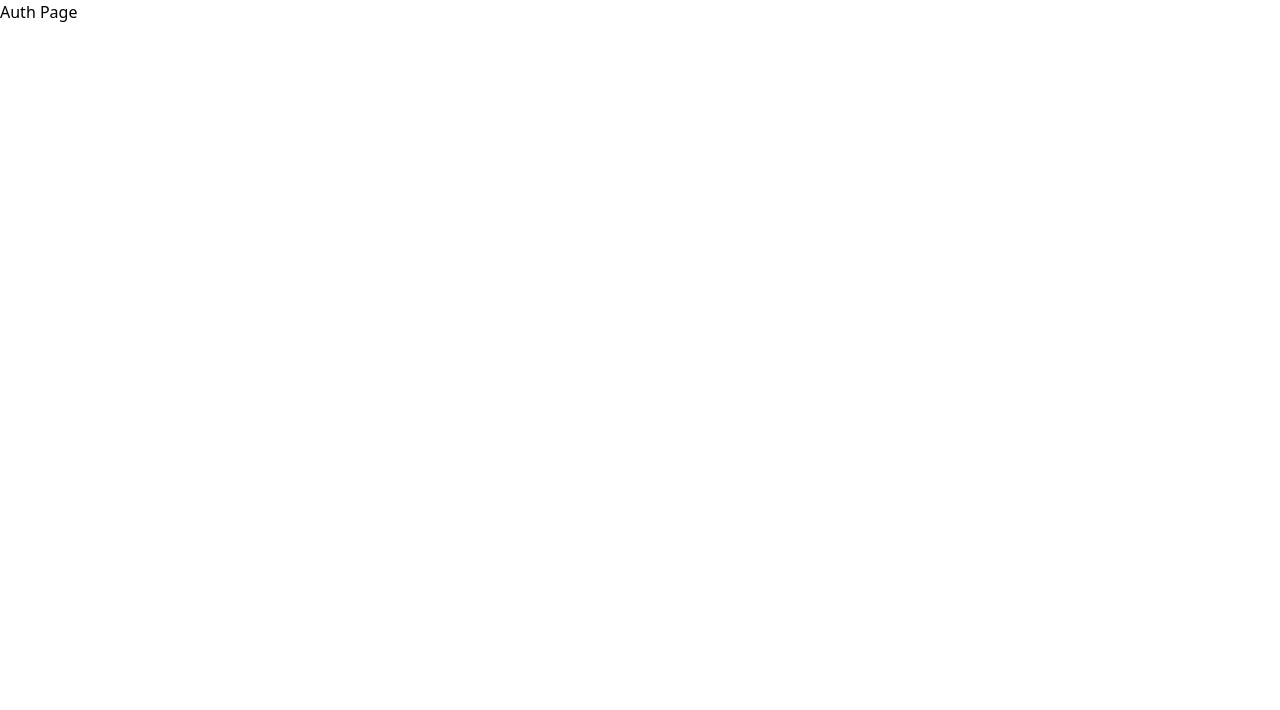
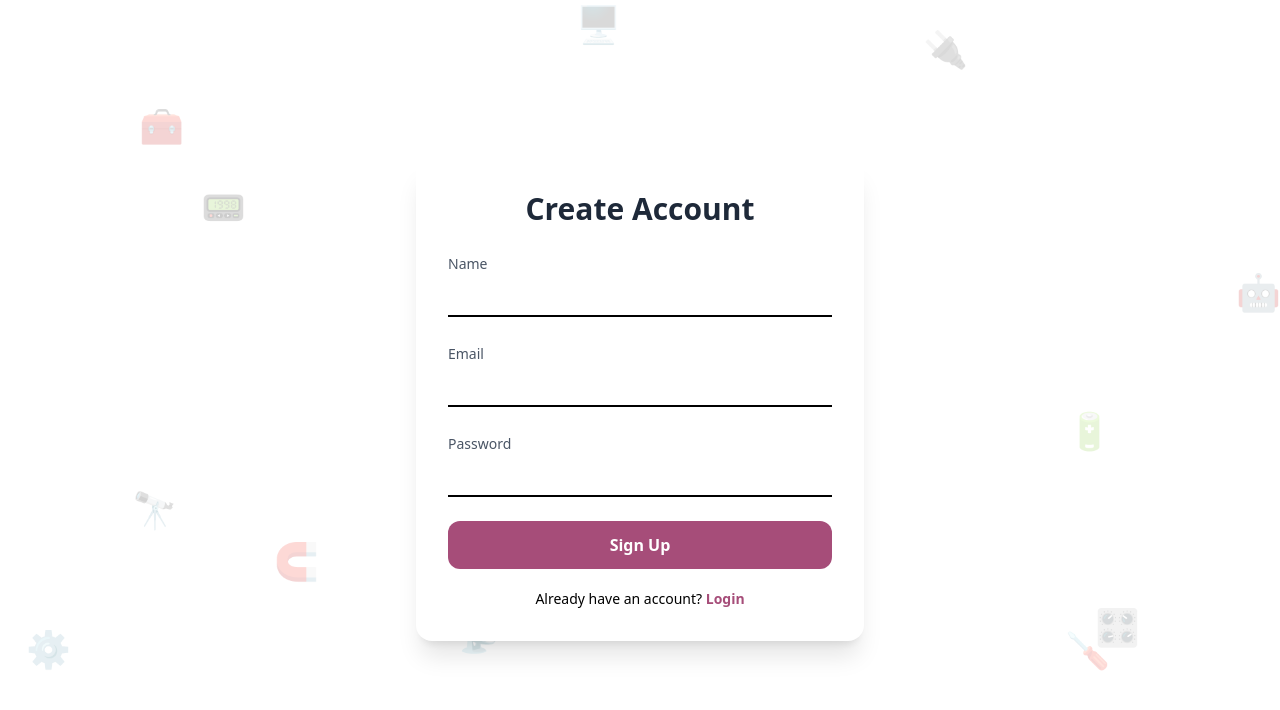
Before and after one commit to jutonacherjay/ElectroMart, a React (Vite) app in the folder frontend/: page / in a window 1280 px wide. Shown: the top 710 px of the page. Built offline with nearby package versions, Linux system fonts and the light colour scheme.

Commit message:
Update App.jsx with proper page imports

```diff
--- a/frontend/src/App.jsx
+++ b/frontend/src/App.jsx
@@ -3,7 +3,7 @@ import { useEffect, useState } from "react";
 import Navbar from "./Components/Navbar";
 import Hero from "./Components/Hero";
 import Categories from "./Components/Categories";
-// import AuthPage from "./pages/AuthPage";  // TEMPORARILY COMMENTED OUT
+import AuthPage from "./pages/AuthPage";
 import ProfilePage from "./pages/ProfilePage";
 import AddProduct from "./pages/AddProduct";
 import AllProducts from "./pages/AllProducts";
@@ -13,21 +13,14 @@ import SellerDashboard from "./pages/SellerDashboard";
 import AdminLogin from "./pages/AdminLogin";
 import AdminDashboard from "./pages/AdminDashboard";
 
-// Placeholder Auth Component
-function AuthPage() {
-  return <div>Auth Page</div>;
-}
-
 function AppContent() {
   const [user, setUser] = useState(null);
   const [loading, setLoading] = useState(true);
   const location = useLocation();
 
-  // Check if current path is admin route
   const isAdminRoute = location.pathname.startsWith('/admin');
 
   useEffect(() => {
-    // Only access localStorage after component mounts (in browser)
     const storedUser = localStorage.getItem("user");
     if (storedUser) {
       try {
@@ -40,20 +33,17 @@ function AppContent() {
   }, []);
 
   if (loading) {
-    return <div>Loading...</div>;
+    return <div className="p-8">Loading...</div>;
   }
 
   return (
     <>
-      {/* Show user navbar only if user is logged in AND not on admin routes */}
       {user && !isAdminRoute && <Navbar />}
 
       <Routes>
-        {/* Admin Routes - accessible without user login */}
         <Route path="/admin/login" element={<AdminLogin />} />
         <Route path="/admin/dashboard" element={<AdminDashboard />} />
 
-        {/* User Routes */}
         {!user && <Route path="*" element={<AuthPage />} />}
         {user && (
           <>
```
